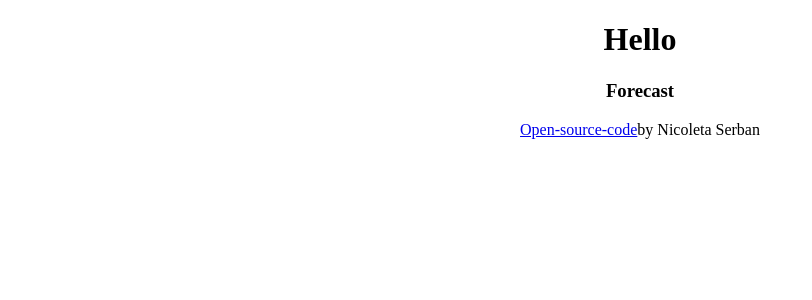
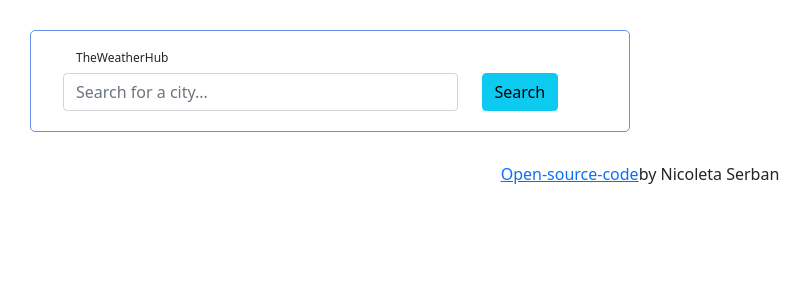
Before and after one commit to nicole1312/Forecast-React-App, a React (Create React App) app: page / in a window 1280 px wide. Shown: the top 300 px of the page, without its empty margins (0-812 px from the left). Built offline with nearby package versions, Linux system fonts and the light colour scheme.

Commit message:
Created new component Forecast CSS

```diff
--- a/package.json
+++ b/package.json
@@ -6,6 +6,7 @@
     "@testing-library/jest-dom": "^5.16.4",
     "@testing-library/react": "^13.3.0",
     "@testing-library/user-event": "^13.5.0",
+    "bootstrap": "^5.1.3",
     "react": "^18.2.0",
     "react-bootstrap": "^2.4.0",
     "react-dom": "^18.2.0",
--- a/src/App.css
+++ b/src/App.css
@@ -1,3 +1,10 @@
 .App {
   text-align: center;
 }
+.App .box {
+  border: 1px solid cornflowerblue;
+  border-radius: 5px;
+  margin: 30px;
+  padding: 20px;
+  width: 600px;
+}
--- a/src/App.js
+++ b/src/App.js
@@ -1,11 +1,13 @@
 import "./App.css";
 import Forecast from "./Forecast";
+import "bootstrap/dist/css/bootstrap.min.css";
 
 function App() {
   return (
     <div className="App">
-      <h1> Hello</h1>
-      <Forecast />
+      <div className="box">
+        <Forecast />
+      </div>
       <footer>
         <a
           href="https://github.com/nicole1312/forecast-react-app"
--- /dev/null
+++ b/src/Forecast.css
@@ -0,0 +1,5 @@
+.Forecast h3 {
+  font-size: 12px;
+  text-align: start;
+  margin-left: 25px;
+}
--- a/src/Forecast.js
+++ b/src/Forecast.js
@@ -1,9 +1,26 @@
 import React from "react";
+import "./Forecast.css";
 
-export default function Forecas() {
+export default function Forecast() {
   return (
     <div className="Forecast">
-      <h3>Forecast</h3>
+      <h3>TheWeatherHub</h3>
+      <div className="container">
+        <form>
+          <div className="row">
+            <div className="col-sm-9">
+              <input
+                type="search"
+                placeholder="Search for a city..."
+                className="form-control"
+              />
+            </div>
+            <div className="col-sm-2">
+              <input type="submit" value="Search" className="btn btn-info" />
+            </div>
+          </div>
+        </form>
+      </div>
     </div>
   );
 }
--- a/src/index.js
+++ b/src/index.js
@@ -1,6 +1,6 @@
 import React from "react";
 import ReactDOM from "react-dom/client";
-import "react-bootstrap";
+import "bootstrap/dist/css/bootstrap.min.css";
 import "./index.css";
 import App from "./App";
 import reportWebVitals from "./reportWebVitals";
```
Also changed, not shown: 1 other file (tests, documents, lock files or other folders).
